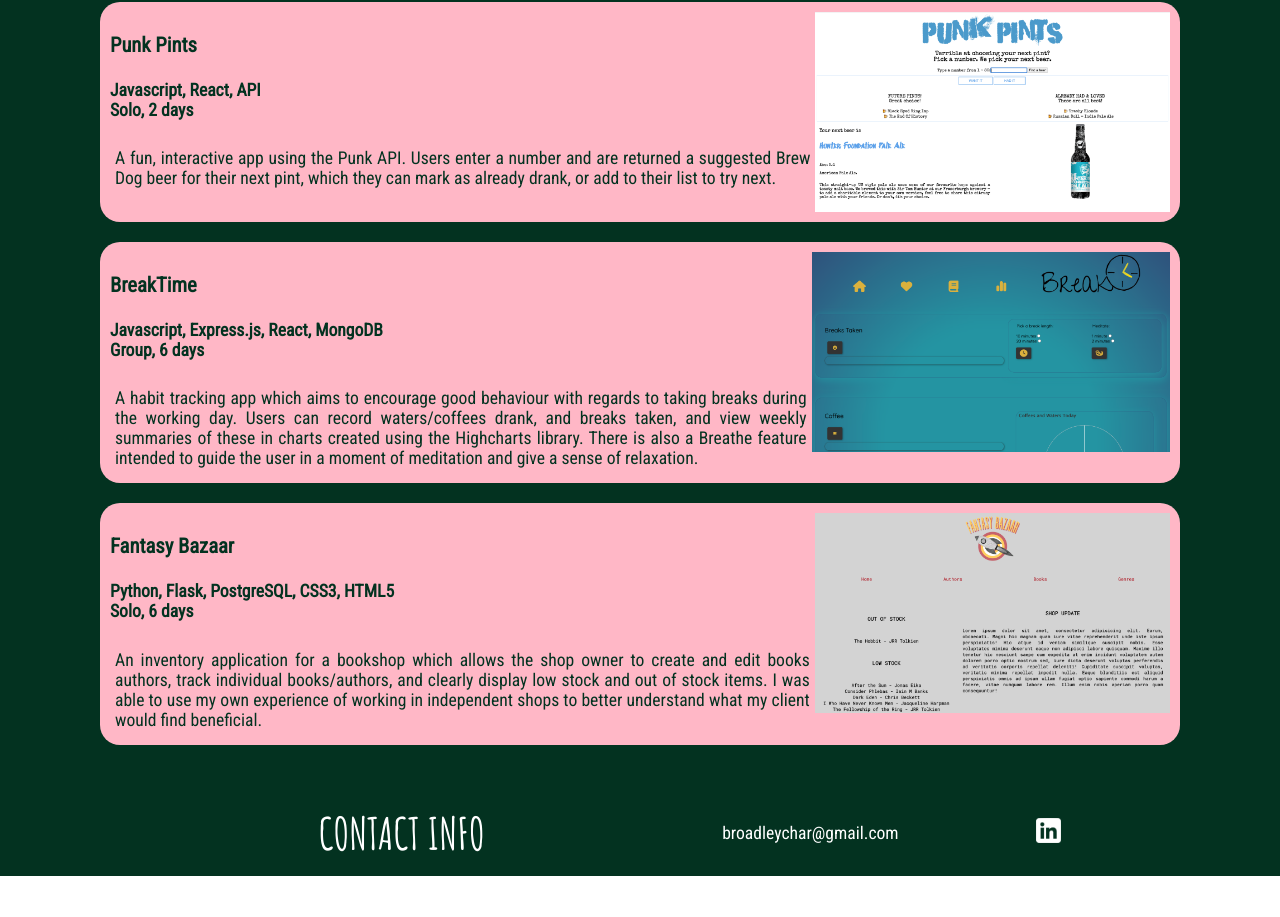
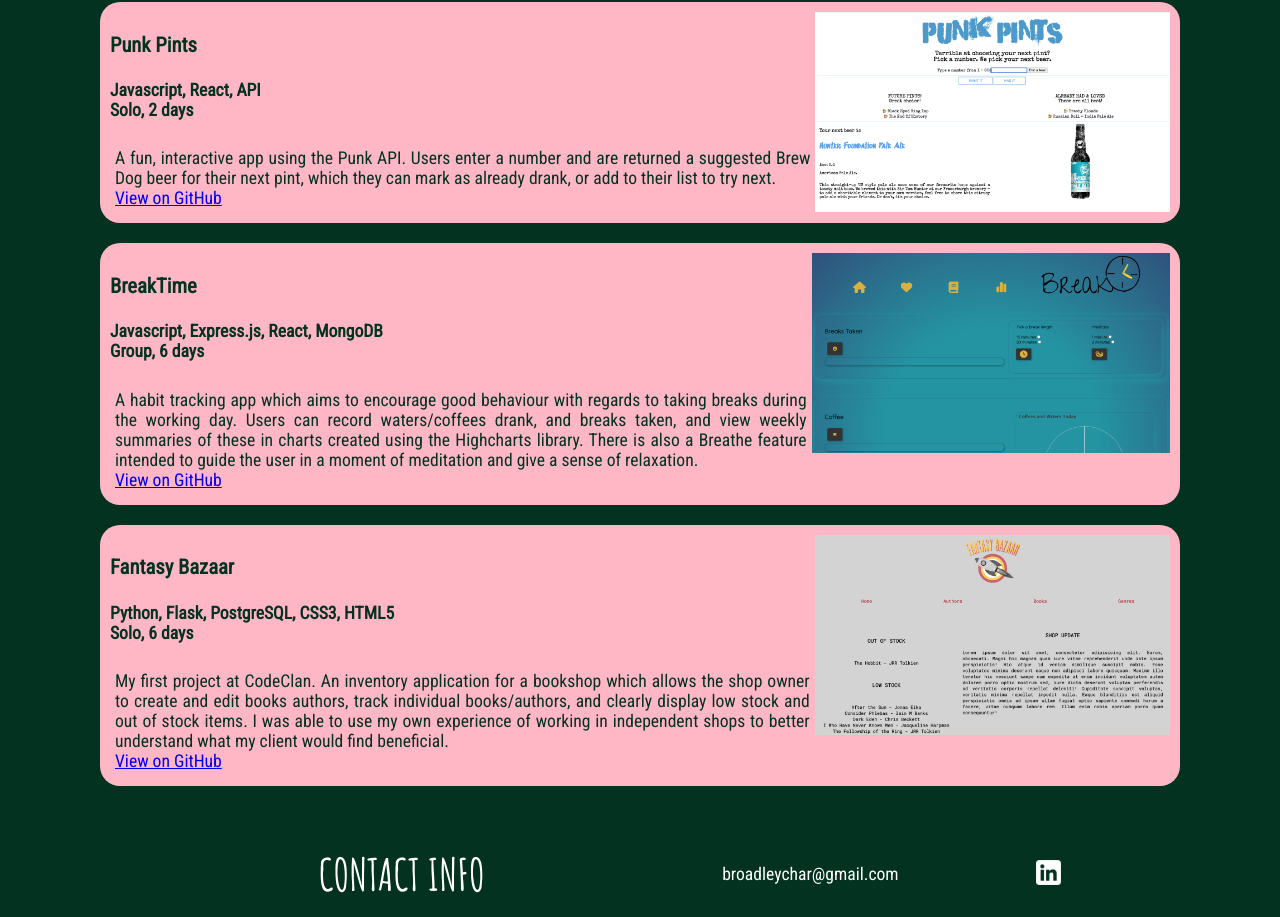
Before and after one commit to charbroadley/portfolio, a React (Create React App) app: page / in a window 1280 px wide. Shown: the part 629-1546 px from the top of the page. Before the commit the page ends 1505 px from the top, so only its background shows below. Built offline with nearby package versions, Linux system fonts and the light colour scheme.

Commit message:
github links added to projects

```diff
--- a/src/components/Project1.js
+++ b/src/components/Project1.js
@@ -8,7 +8,9 @@ const Project1 = () => {
                 <h4>Python, Flask, PostgreSQL, CSS3, HTML5<br/>
                     Solo, 6 days</h4>
                 <p>
-                    An inventory application for a bookshop which allows the shop owner to create and edit books authors, track individual books/authors, and clearly display low stock and out of stock items. I was able to use my own experience of working in independent shops to better understand what my client would find beneficial.
+                    My first project at CodeClan. An inventory application for a bookshop which allows the shop owner to create and edit books authors, track individual books/authors, and clearly display low stock and out of stock items. I was able to use my own experience of working in independent shops to better understand what my client would find beneficial.
+                    <br/>
+                    <a href="https://github.com/charbroadley/fantasy_bazaar">View on GitHub</a>
                 </p>
             </div>
             <img className="project-image" src={fantasyBazaar} alt="bullseye with rocket flying across"></img>
--- a/src/components/Project2.js
+++ b/src/components/Project2.js
@@ -9,6 +9,8 @@ const Project2 = () => {
                     Solo, 2 days</h4>
                 <p>
                     A fun, interactive app using the Punk API. Users enter a number and are returned a suggested Brew Dog beer for their next pint, which they can mark as already drank, or add to their list to try next.
+                    <br/>
+                    <a href="https://github.com/charbroadley/punk_pints">View on GitHub</a>
                 </p>
             </div>
             <img className="project-image" src={punkPintsScreengrab} alt="screengrab of Punk Pints app"></img>
--- a/src/components/Project3.js
+++ b/src/components/Project3.js
@@ -9,6 +9,8 @@ const Project3 = () => {
                     Group, 6 days</h4>
                 <p>
                     A habit tracking app which aims to encourage good behaviour with regards to taking breaks during the working day. Users can record waters/coffees drank, and breaks taken, and view weekly summaries of these in charts created using the Highcharts library. There is also a Breathe feature intended to guide the user in a moment of meditation and give a sense of relaxation.
+                    <br/>
+                    <a href="https://github.com/charbroadley/JS_Project">View on GitHub</a>
                 </p>
             </div>
             <img className="project-image" src={breakTimeDashboard} alt="screengrab of the BreakTime dashboard"></img>
```
